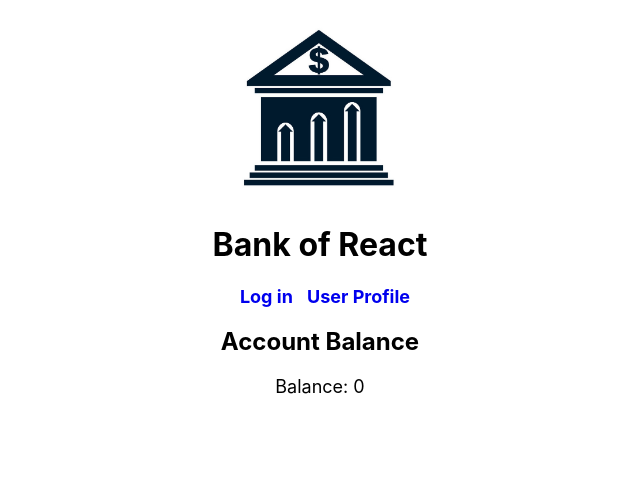
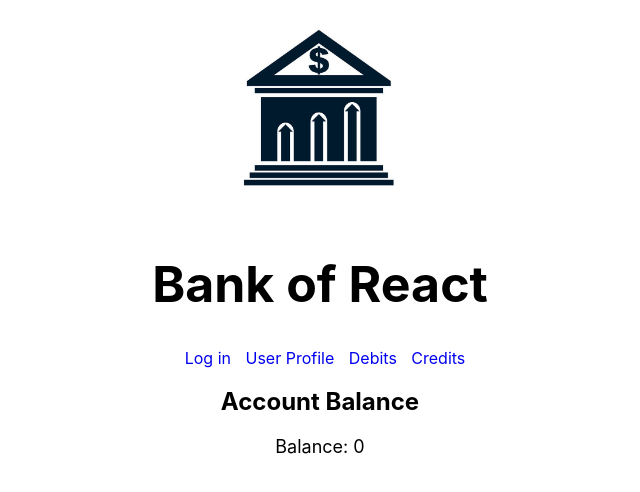
Before and after one commit to Ftsering81/Bank-of-React, a React (Create React App) app: page / in a window 1280 px wide. Shown: the top 492 px of the page, without its empty margins (320-960 px from the left). Built offline with nearby package versions, Linux system fonts and the light colour scheme; no server answers.

Commit message:
Added NavigationLinks to all views and new css files

```diff
--- a/src/App.js
+++ b/src/App.js
@@ -100,7 +100,7 @@ class App extends Component {
     // So basically the render prop accepts a function variable that returns a pre-built componet.
     // All we have to do is save our component as a variable like below and pass it straight in as a prop(render).
     const HomeComponent = () => (<Home accountBalance={this.state.accountBalance}/>);
-    const UserProfileComponent = () => (<UserProfile userName={this.state.currentUser.userName} memberSince={this.state.currentUser.memberSince}/>);
+    const UserProfileComponent = () => (<UserProfile userName={this.state.currentUser.userName} memberSince={this.state.currentUser.memberSince} accountBalance={this.state.accountBalance}/>);
     const LogInComponent = () => ( <LogIn user={this.state.currentUser} mockLogin={this.mockLogIn} />);
     const DebitComponent = () => (<Debit addDebit = {this.addDebit} debits = {this.state.debits} accountBalance={this.state.accountBalance} />);
 
@@ -112,7 +112,7 @@ class App extends Component {
           <Route exact path="/" render= {HomeComponent}/>  {/* Creates a route with url "/" at which the Home component is mounted/displayed*/}
           <Route exact path="/userProfile" render={UserProfileComponent}/>
           <Route exact path="/login" render={LogInComponent} />
-          <Route exact path="/debit" render={DebitComponent} />
+          <Route exact path="/debits" render={DebitComponent} />
         </div>
       </Router>
     );
--- a/src/components/Debit.js
+++ b/src/components/Debit.js
@@ -1,27 +1,30 @@
 // Debit component
 import AccountBalance from "./AccountBalance";
+import NavigationLinks from "./NavigationLinks"
+import "./css/Debit.css"
 
 // We can define the debit component as a function since we don't need to deal with state for this view
 function Debit(props) {
     // props = { addDebit: this.addDebit, debits: this.state.debits, accountBalance: this.state.accountBalance } (this refers to App component)
     const debitsListItems = props.debits.map((debit, index) => {
         let key = ""
-        if (debit.id === "") {
+        if (debit.id === "") { //if the debit object doesn't have a key, make its index the key for mapping
             key = index.toString()
         }
         else {
             key = debit.id
         }
-
         return ( <li key={key}> {debit.amount} {debit.description} {debit.date.slice(0,10)} </li> );
     });
 
 
     //returns the view to render/display
     return(
-        <div>
+        <div className="Debits">
             <h1> DEBITS </h1>
-            <ul> {debitsListItems} </ul>
+            <div className="debitsList">
+                <ul> {debitsListItems} </ul>
+            </div>
             <form onSubmit={props.addDebit}>
                 <label htmlFor="description"> Description: </label>
                 <input type="text" name="description"/>
@@ -29,7 +32,8 @@ function Debit(props) {
                 <input type="number" name="amount"/>
                 <button type ="submit"> Add Debit </button>
             </form>
-            < AccountBalance accountBalance={props.accountBalance}/>
+            <NavigationLinks forView="Debit"/> {/* the nagivation links */}
+            <AccountBalance accountBalance={props.accountBalance}/>
         </div>
     );
 
--- a/src/components/Home.js
+++ b/src/components/Home.js
@@ -2,7 +2,7 @@
 import "./css/Home.css"
 import React, { Component } from 'react';
 import AccountBalance from './AccountBalance';
-import {Link} from 'react-router-dom'
+import NavigationLinks from "./NavigationLinks";
 
 
 class Home extends Component {
@@ -12,10 +12,8 @@ class Home extends Component {
                 <img src="bank.jpeg" alt="bank"/>
                 <h1>Bank of React</h1>
 
-                <div className="Links">
-                   <span> <Link to="/login" style={{textDecoration:"none"}}>Log in</Link> </span>
-                   <span> <Link to="/userProfile" style={{textDecoration:"none"}}>User Profile</Link> </span>{/* Link component allows us to add a link to a path or url*/}
-                </div>
+                <NavigationLinks forView="Home"/> {/* the nagivation links to other views */}
+
                 <h2> Account Balance</h2>
                 <AccountBalance accountBalance= {this.props.accountBalance} />
             </div>
--- a/src/components/Login.js
+++ b/src/components/Login.js
@@ -2,6 +2,7 @@
 import React, { Component } from 'react';
 import { Redirect} from 'react-router-dom';
 import "./css/Login.css"
+import NavigationLinks from './NavigationLinks';
 
 class LogIn extends Component {
 
@@ -41,6 +42,7 @@ class LogIn extends Component {
         //else
         return (
             <div className="Login">
+                <h1> Log In </h1>
                 <form onSubmit={this.handleSubmit}>
                     <div>
                         <label htmlFor="userName">User Name</label>
@@ -52,6 +54,7 @@ class LogIn extends Component {
                     </div>
                     <button>Log In</button>
                 </form>
+                <NavigationLinks forView="Login"/>
             </div>
         );
     }
--- /dev/null
+++ b/src/components/NavigationLinks.js
@@ -0,0 +1,55 @@
+import {Link} from 'react-router-dom'
+// Link component allows us to add a link to a path or url
+import "./css/NavigationLinks.css"
+// This component returns links for the views together
+function NavigationLinks(props) {
+    if(props.forView === "Home") {
+        return (
+        <div className="homeNav">
+            <span> <Link to="/login" style={{textDecoration:"none"}}>Log in</Link> </span>
+            <span> <Link to="/userProfile" style={{textDecoration:"none"}}>User Profile</Link> </span>
+            <span> <Link to= "/debits" style={{textDecoration:"none"}}>Debits</Link> </span>
+            <span> <Link to= "/credits" style={{textDecoration:"none"}}>Credits</Link>  </span>
+        </div>
+        )
+    }
+    else if(props.forView === "Debit") {
+        return (
+            <div className="debitNav">
+                <span> <Link to="/login" style={{textDecoration:"none"}}>Log in</Link> </span>
+                <span> <Link to="/userProfile" style={{textDecoration:"none"}}>User Profile</Link> </span>
+                <span> <Link to= "/credits" style={{textDecoration:"none"}}>Credits</Link>  </span>
+                <span> <Link to= "/" style={{textDecoration:"none"}}>Home</Link> </span>
+            </div>
+        );
+    }
+    else if(props.forView === "Credit") {
+        return (
+            <div>
+                <span> <Link to="/login" style={{textDecoration:"none"}}>Log in</Link> </span>
+                <span> <Link to="/userProfile" style={{textDecoration:"none"}}>User Profile</Link> </span>
+                <span> <Link to= "/debits" style={{textDecoration:"none"}}>Debits</Link> </span>
+                <span> <Link to= "/" style={{textDecoration:"none"}}>Home</Link> </span>
+            </div>
+        );
+    }
+    else if(props.forView === "Login") {
+        return (
+        <div className="loginNav">
+            <span> <Link to= "/" style={{textDecoration:"none"}}> Back Home</Link> </span>
+        </div>
+        );
+    }
+    else if(props.forView === "UserProfile") {
+        return (
+            <div className="userProfileNav">
+                <span> <Link to="/login" style={{textDecoration:"none"}}>Log in</Link> </span>
+                <span> <Link to= "/debits" style={{textDecoration:"none"}}>Debits</Link> </span>
+                <span> <Link to= "/credits" style={{textDecoration:"none"}}>Credits</Link>  </span>
+                <span> <Link to= "/" style={{textDecoration:"none"}}>Home</Link> </span>
+            </div>
+        );
+    }
+}
+
+export default NavigationLinks;
--- a/src/components/UserProfile.js
+++ b/src/components/UserProfile.js
@@ -1,8 +1,9 @@
 // src/components/UserProfile.js
 
 import React, {Component} from 'react';
-import {Link} from 'react-router-dom';
+import AccountBalance from './AccountBalance';
 import './css/UserProfile.css'
+import NavigationLinks from './NavigationLinks';
 
 class UserProfile extends Component {
     render() {
@@ -13,7 +14,8 @@ class UserProfile extends Component {
                 <div className="userName"> Username: {this.props.userName} </div>
                 <div className="memberSince"> Member Since: {this.props.memberSince} </div>
 
-                <Link to="/" style={{textDecoration:"none"}}>Home</Link> {/* Link to redirect back to Home */}
+                <NavigationLinks forView="UserProfile"/>
+                <AccountBalance accountBalance={this.props.accountBalance}/>
             </div>
         );
     }
--- /dev/null
+++ b/src/components/css/Debit.css
@@ -0,0 +1,15 @@
+.Debits {
+    text-align: center;
+}
+ul {
+    text-align: center;
+    list-style: none;
+}
+
+label[for="amount"] {
+    margin-left: 20px;
+}
+
+button {
+    margin-left: 20px;
+}
--- a/src/components/css/Login.css
+++ b/src/components/css/Login.css
@@ -1,4 +1,12 @@
+.Login {
+  text-align: center;
+}
 
+h1 {
+  text-align: center;
+  margin-top: 50px;
+  font-size: 50px;
+}
 form {
     text-align: center;
     margin-top: 50px;
@@ -11,23 +19,19 @@ label {
     font-weight: bold;
 }
 
-
-
 input[name="userName"] {
     width: 150px;
     margin-bottom: 20px;
-    background-color:yellow;
-  }
+}
 
 input[name="password"] {
     width: 150px;
     margin-bottom: 20px;
     margin-left: 10px;
-    background-color: yellow;
-  }
+}
 
 button {
-    margin-left: 100px;
+    margin-left: 210px;
     padding: 3px 5px 3px 5px;
     font-weight: bold;
 }
--- /dev/null
+++ b/src/components/css/NavigationLinks.css
@@ -0,0 +1,27 @@
+.loginNav {
+    margin-left: 100px;
+    margin-top: 30px;
+    font-size: large;
+    font-weight: bold;
+}
+ß
+.homeNav {
+    font-size: large;
+    font-weight: bold;
+}
+
+.debitNav {
+    text-align: center;
+    margin-left: 100px;
+    margin-top: 30px;
+    margin-bottom: 30px;
+    font-size: large;
+    font-weight: bold;
+}
+
+.userProfileNav {
+    margin-top: 30px;
+    font-size: large;
+    font-weight: bold;
+    margin-bottom: 30px;
+}
--- a/src/components/css/UserProfile.css
+++ b/src/components/css/UserProfile.css
@@ -1,5 +1,8 @@
 .UserProfile {
     text-align: center;
+}
+h1 {
+    font-size: 50px;
 }
 
 .userName {
```
